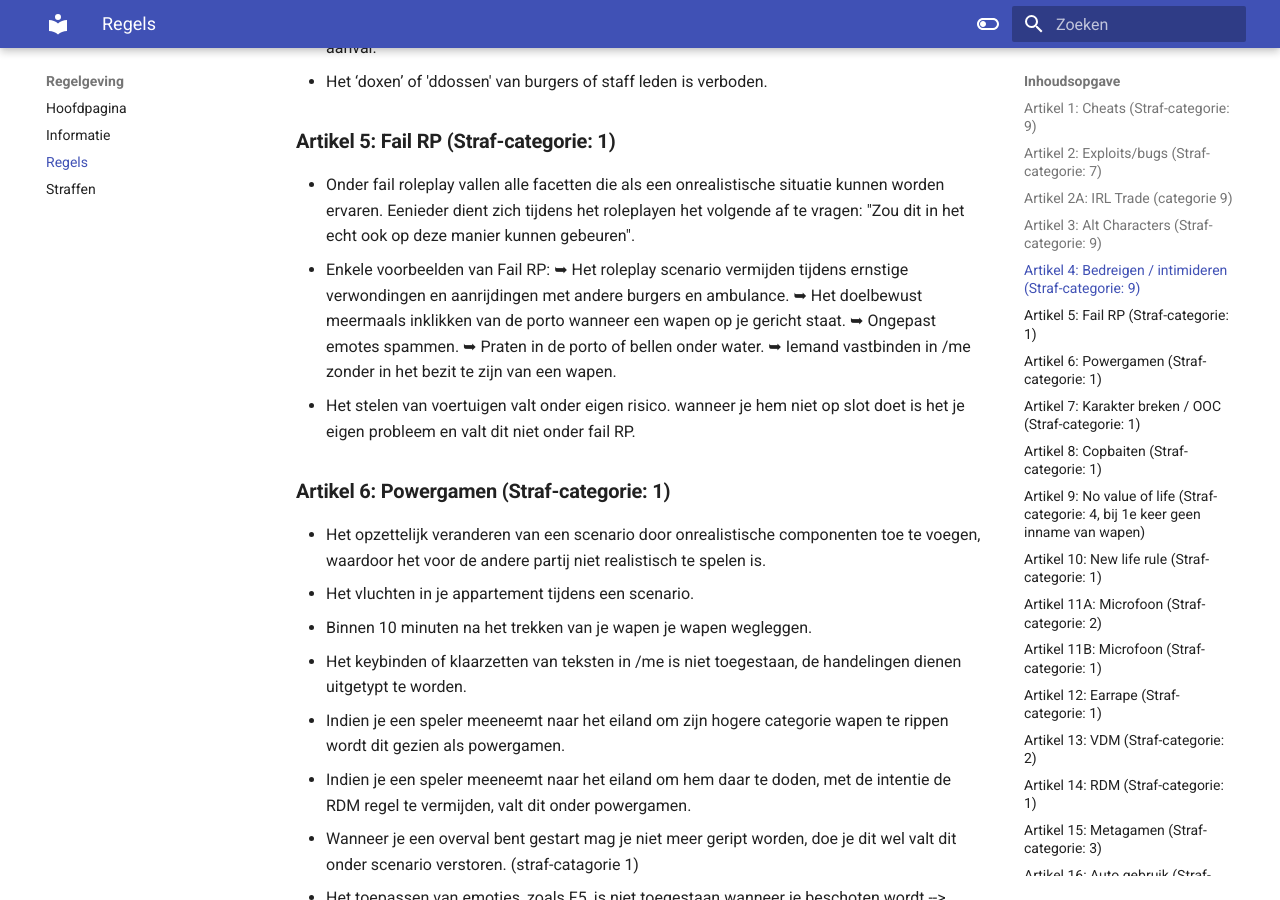
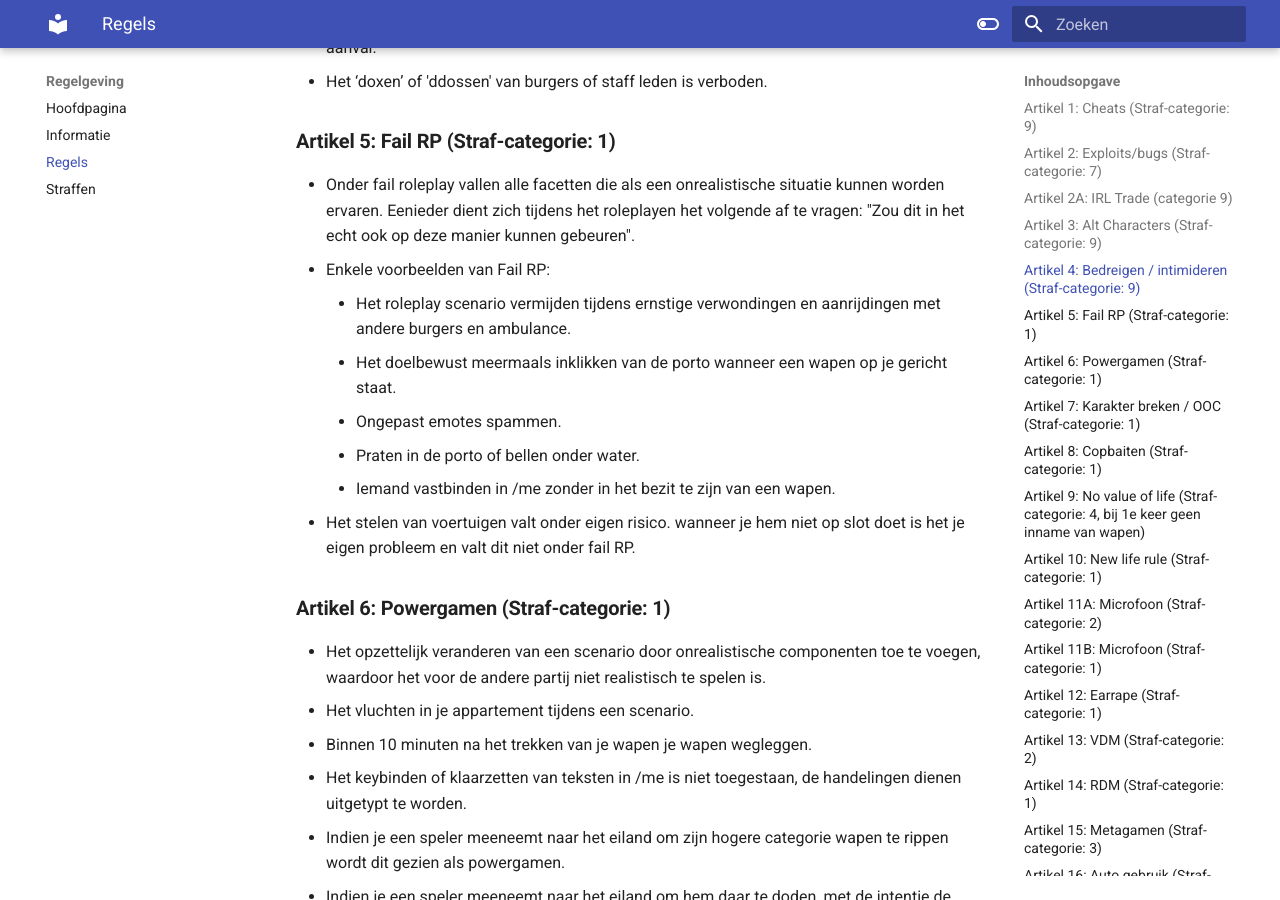
Before and after one commit to ZuiderVeenRP/apv, an MkDocs documentation site: the page built from docs/algemeen.md, in a window 1280 px wide and 900 px high, scrolled down 1112 px. Built offline with MkDocs 1.6.1 and Material for MkDocs 9.7.7, drawn with Linux system fonts in a browser that asks for light colours; comment, search, counter and statistics services are not loaded.

```diff
--- a/docs/algemeen.md
+++ b/docs/algemeen.md
@@ -32,11 +32,11 @@
 ### **Artikel 5: Fail RP (Straf-categorie: 1)**
    - Onder fail roleplay vallen alle facetten die als een onrealistische situatie kunnen worden ervaren. Eenieder dient zich tijdens het roleplayen het volgende af te vragen: "Zou dit in het echt ook op deze manier kunnen gebeuren".
    - Enkele voorbeelden van Fail RP:
-    ➥ Het roleplay scenario vermijden tijdens ernstige verwondingen en aanrijdingen met andere burgers en ambulance.
-    ➥ Het doelbewust meermaals inklikken van de porto wanneer een wapen op je gericht staat.
-    ➥ Ongepast emotes spammen.
-    ➥ Praten in de porto of bellen onder water.
-    ➥ Iemand vastbinden in /me zonder in het bezit te zijn van een wapen.
+      * Het roleplay scenario vermijden tijdens ernstige verwondingen en aanrijdingen met andere burgers en ambulance.
+      * Het doelbewust meermaals inklikken van de porto wanneer een wapen op je gericht staat.
+      * Ongepast emotes spammen.
+      * Praten in de porto of bellen onder water.
+      * Iemand vastbinden in /me zonder in het bezit te zijn van een wapen.
    - Het stelen van voertuigen valt onder eigen risico. wanneer je hem niet op slot doet is het je eigen probleem en valt dit niet onder fail RP.
 </br>
 
```
